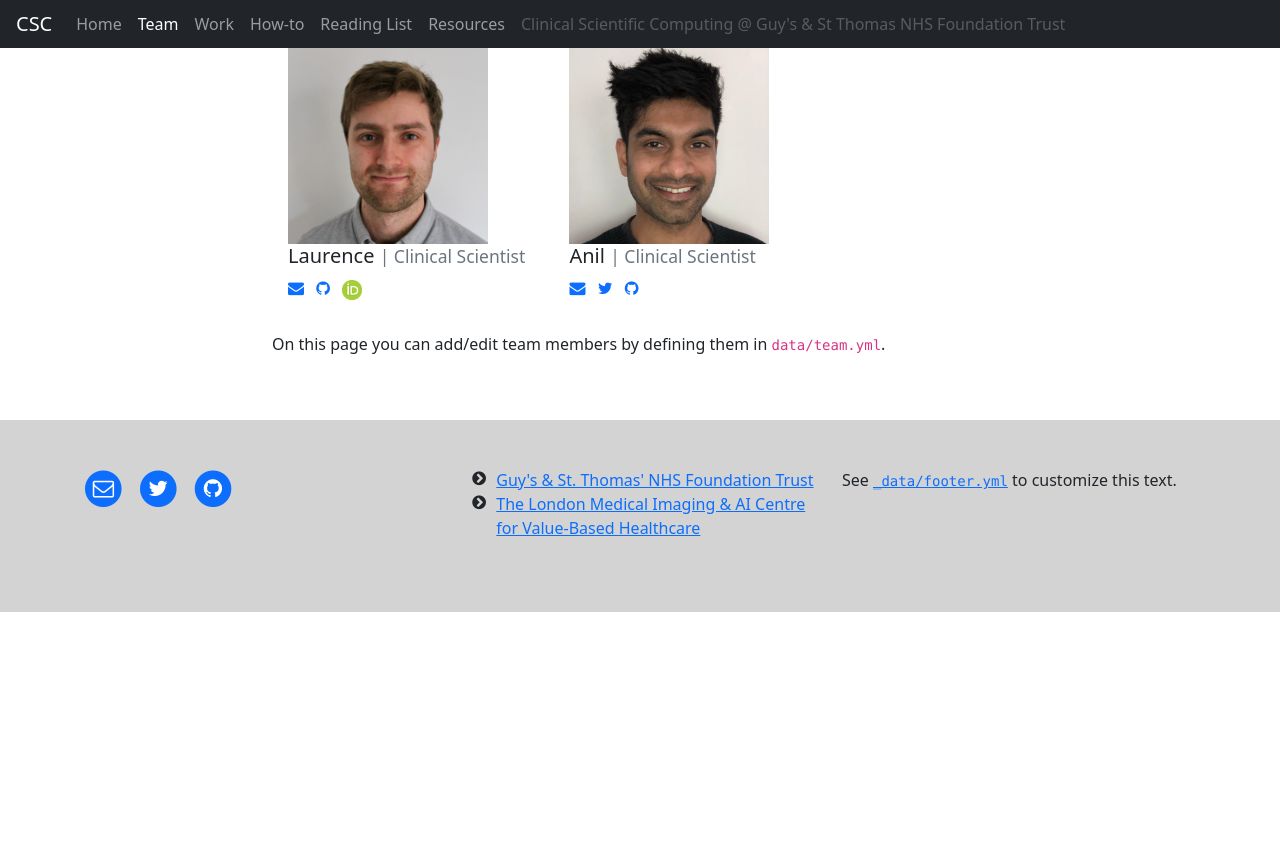
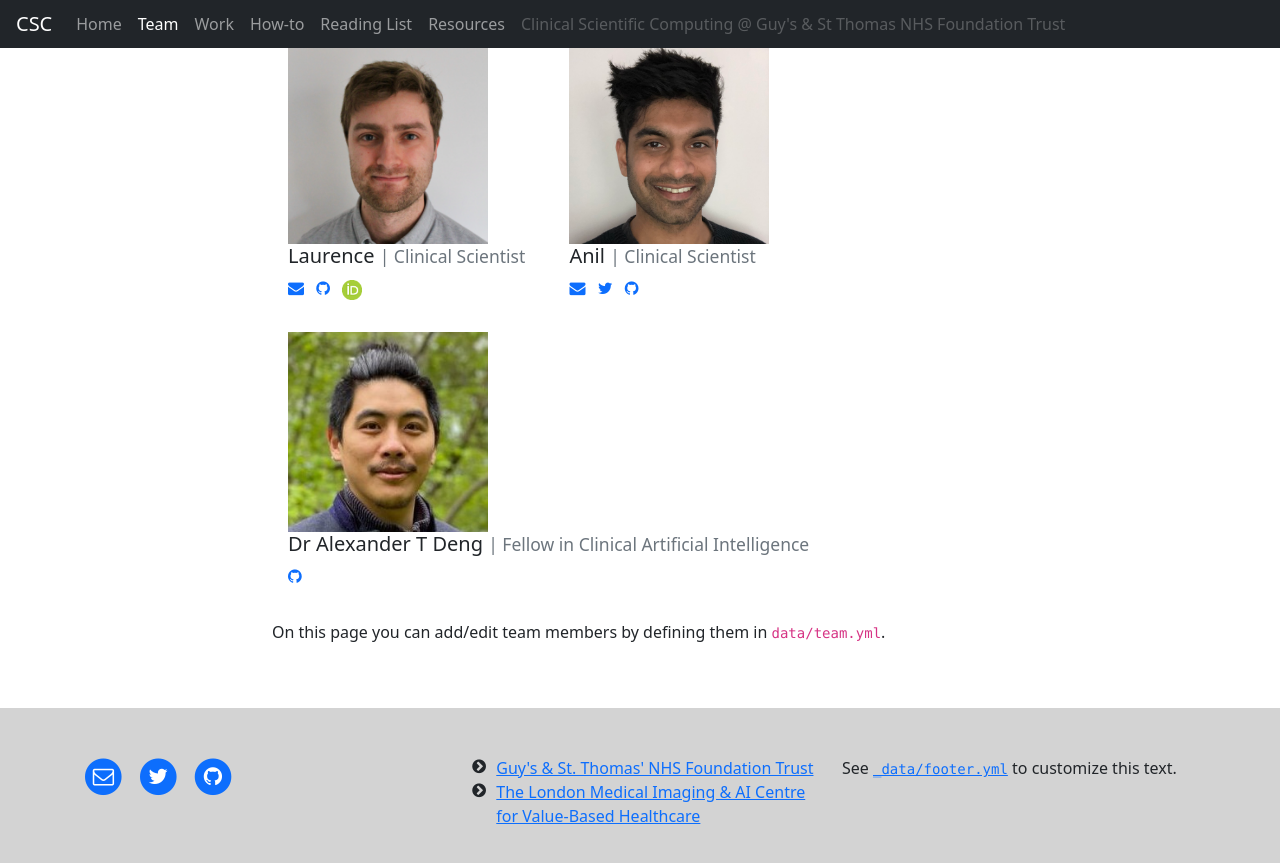
Before and after one commit to GSTT-CSC/gstt-csc-old, a Jekyll site: the page built from team.md, in a window 1280 px wide and 900 px high, scrolled down 837 px. Shown: the top 863 px of the window. Built offline with Jekyll 4.4.1, drawn with Linux system fonts in a browser that asks for light colours; before the commit the page ends 1449 px from its top, so only the background shows below that.

Commit message:
Added Alex Deng to team page

```diff
--- a/_data/team.yml
+++ b/_data/team.yml
@@ -53,3 +53,10 @@
   email: anil.mistry@gstt.nhs.uk
   github: AnilMistry
   twitter: A_K_Mistry
+
+- name: Dr Alexander T Deng
+  role: Fellow in Clinical Artificial Intelligence
+  image: assets/Alex.jpg
+  description: > # Can be Markdown
+
+  github: alexandertdeng
```
Also changed, not shown: assets/Alex.jpg (added).
